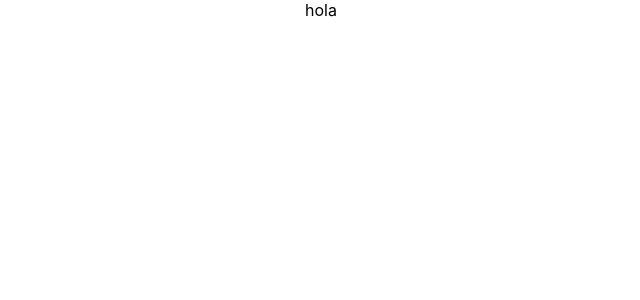
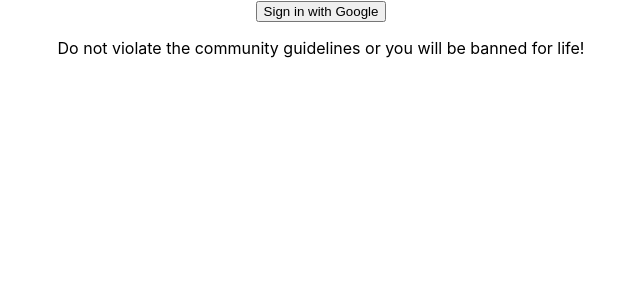
Before and after one commit to rociogarrido/chat-app, a React (Create React App) app: page / in a window 1280 px wide. Shown: the top 300 px of the page, without its empty margins (319-959 px from the left). Built offline with nearby package versions, Linux system fonts and the light colour scheme; no server answers.

Commit message:
add SignIn function

```diff
--- a/src/App.js
+++ b/src/App.js
@@ -21,7 +21,33 @@ const auth = firebase.auth();
 const firestore = firebase.firestore();
 
 function App() {
-  return <div className="App">hola</div>;
+  const [user] = useAuthState(auth);
+
+  return (
+    <div className="App">
+      <header></header>
+
+      <section>{user ? <ChatRoom /> : <SignIn />}</section>
+    </div>
+  );
+}
+
+function SignIn() {
+  const signInWithGoogle = () => {
+    const provider = new firebase.auth.GoogleAuthProvider();
+    auth.signInWithPopup(provider);
+  };
+
+  return (
+    <div>
+      <button className="sign-in" onClick={signInWithGoogle}>
+        Sign in with Google
+      </button>
+      <p>
+        Do not violate the community guidelines or you will be banned for life!
+      </p>
+    </div>
+  );
 }
 
 export default App;
```
